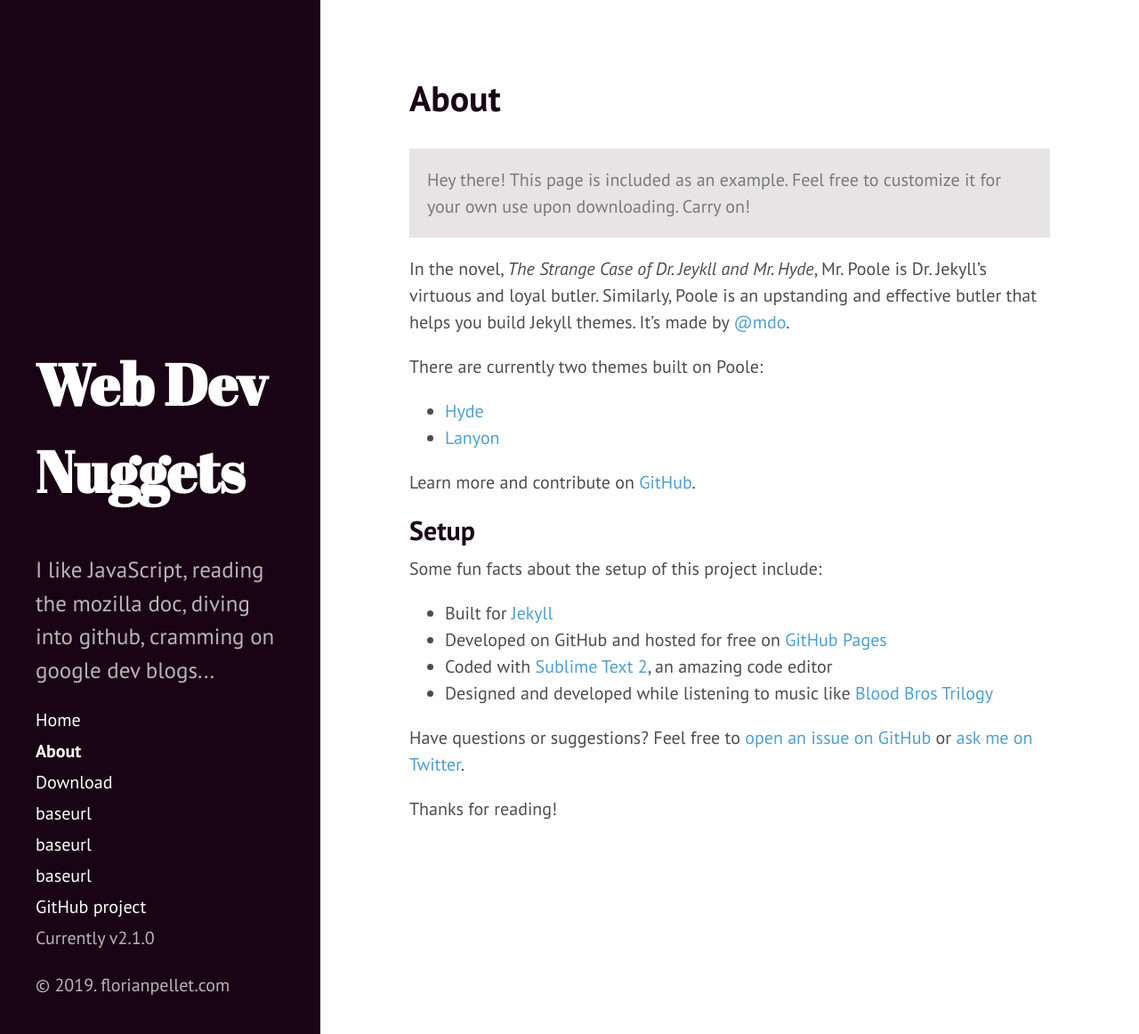
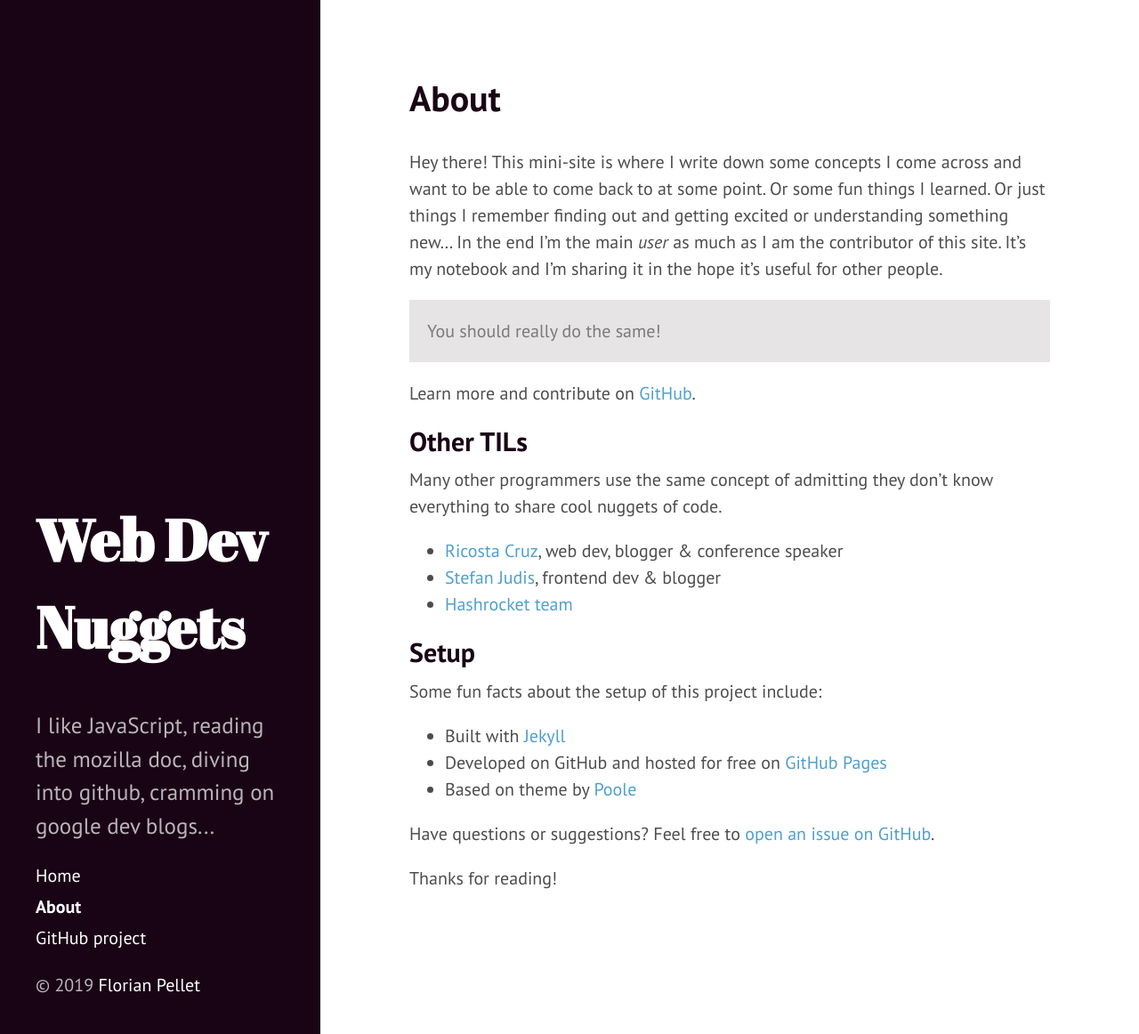
Before and after one commit to Sheraff/TIL, a Jekyll site: the page built from about.md, in a window 1280 px wide and 1162 px high. Shown: the whole window at 89% size. Built offline with Jekyll 4.4.1, drawn with Linux system fonts in a browser that asks for light colours.

Commit message:
update pages

```diff
--- a/_includes/sidebar.html
+++ b/_includes/sidebar.html
@@ -12,13 +12,7 @@
     <nav class="sidebar-nav">
       <a class="sidebar-nav-item{% if page.url == site.baseurl %} active{% endif %}" href="{{ site.baseurl }}">Home</a>
 
-      {% comment %}
-        The code below dynamically generates a sidebar nav of pages with
-        `layout: page` in the front-matter. See readme for usage.
-      {% endcomment %}
-
-      {% assign pages_list = site.pages %}
-      {% for node in pages_list %}
+      {% for node in site.pages %}
         {% if node.title != null %}
           {% if node.layout == "page" %}
             <a class="sidebar-nav-item{% if page.url == node.url %} active{% endif %}" href="{{ node.url }}">{{ node.title }}</a>
@@ -26,15 +20,9 @@
         {% endif %}
       {% endfor %}
 
-      <a class="sidebar-nav-item" href="{{ site.github.repo }}/archive/v{{ site.version }}.zip">Download</a>
-      <a class="sidebar-nav-item" href="{{ site.baseurl }}">baseurl</a>
-      <a class="sidebar-nav-item" href="{{ site.baseurl2 }}">baseurl</a>
-      <a class="sidebar-nav-item" href="{{ site.baseurl3 }}">baseurl</a>
-      <a class="sidebar-nav-item" href="">{{ site.test }}</a>
       <a class="sidebar-nav-item" href="{{ site.github.repo }}">GitHub project</a>
-      <span class="sidebar-nav-item">Currently v{{ site.version }}</span>
     </nav>
 
-    <p>&copy; {{ site.time | date: '%Y' }}. <a href="florianpellet.com"></a>florianpellet.com</p>
+    <p>&copy; {{ site.time | date: '%Y' }} <a href="{{ site.author.url }}">{{ site.author.name }}</a></p>
   </div>
 </div>
--- a/about.md
+++ b/about.md
@@ -3,28 +3,28 @@ layout: page
 title: About
 ---
 
-<p class="message">
-  Hey there! This page is included as an example. Feel free to customize it for your own use upon downloading. Carry on!
-</p>
+Hey there! This mini-site is where I write down some concepts I come across and want to be able to come back to at some point. Or some fun things I learned. Or just things I remember finding out and getting excited or understanding something new... In the end I'm the main *user* as much as I am the contributor of this site. It's my notebook and I'm sharing it in the hope it's useful for other people.
 
-In the novel, *The Strange Case of Dr. Jeykll and Mr. Hyde*, Mr. Poole is Dr. Jekyll's virtuous and loyal butler. Similarly, Poole is an upstanding and effective butler that helps you build Jekyll themes. It's made by [@mdo](https://twitter.com/mdo).
+<p class="message">You should really do the same!</p>
 
-There are currently two themes built on Poole:
+Learn more and contribute on [GitHub]({{ site.github.repo }}).
 
-* [Hyde](http://til.florianpellet.com)
-* [Lanyon](http://lanyon.getpoole.com)
+## Other TILs
 
-Learn more and contribute on [GitHub](https://github.com/poole).
+Many other programmers use the same concept of admitting they don't know everything to share cool nuggets of code.
+
+* [Ricosta Cruz](https://ricostacruz.com/til/), web dev, blogger & conference speaker
+* [Stefan Judis](https://www.stefanjudis.com/today-i-learned/), frontend dev & blogger
+* [Hashrocket team](https://til.hashrocket.com/javascript)
 
 ## Setup
 
 Some fun facts about the setup of this project include:
 
-* Built for [Jekyll](http://jekyllrb.com)
+* Built with [Jekyll](http://jekyllrb.com)
 * Developed on GitHub and hosted for free on [GitHub Pages](https://pages.github.com)
-* Coded with [Sublime Text 2](http://sublimetext.com), an amazing code editor
-* Designed and developed while listening to music like [Blood Bros Trilogy](https://soundcloud.com/maddecent/sets/blood-bros-series)
+* Based on theme by [Poole](https://github.com/poole/hyde)
 
-Have questions or suggestions? Feel free to [open an issue on GitHub](https://github.com/poole/issues/new) or [ask me on Twitter](https://twitter.com/mdo).
+Have questions or suggestions? Feel free to [open an issue on GitHub]({{ site.github.repo }}/issues/new).
 
 Thanks for reading!
```
